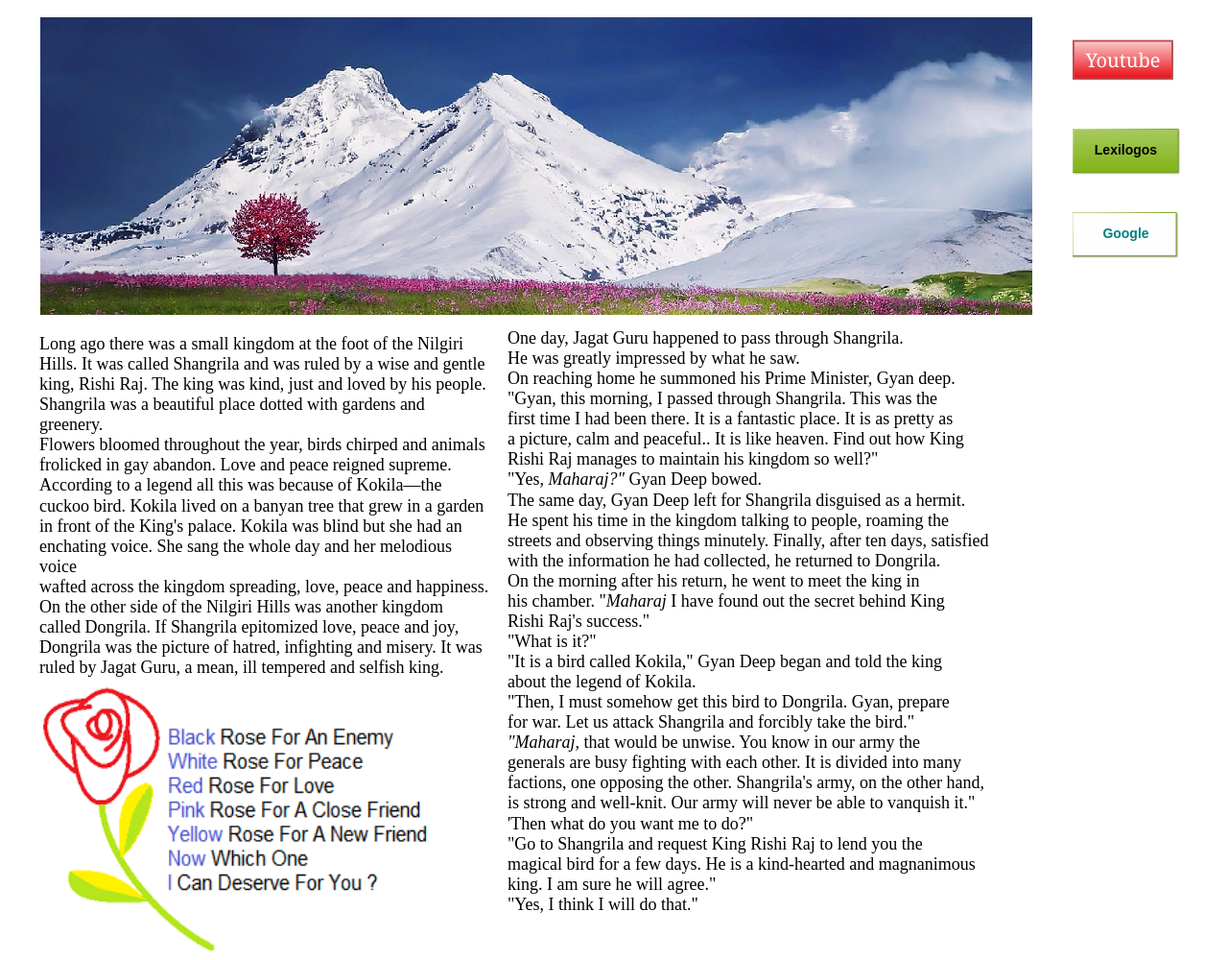
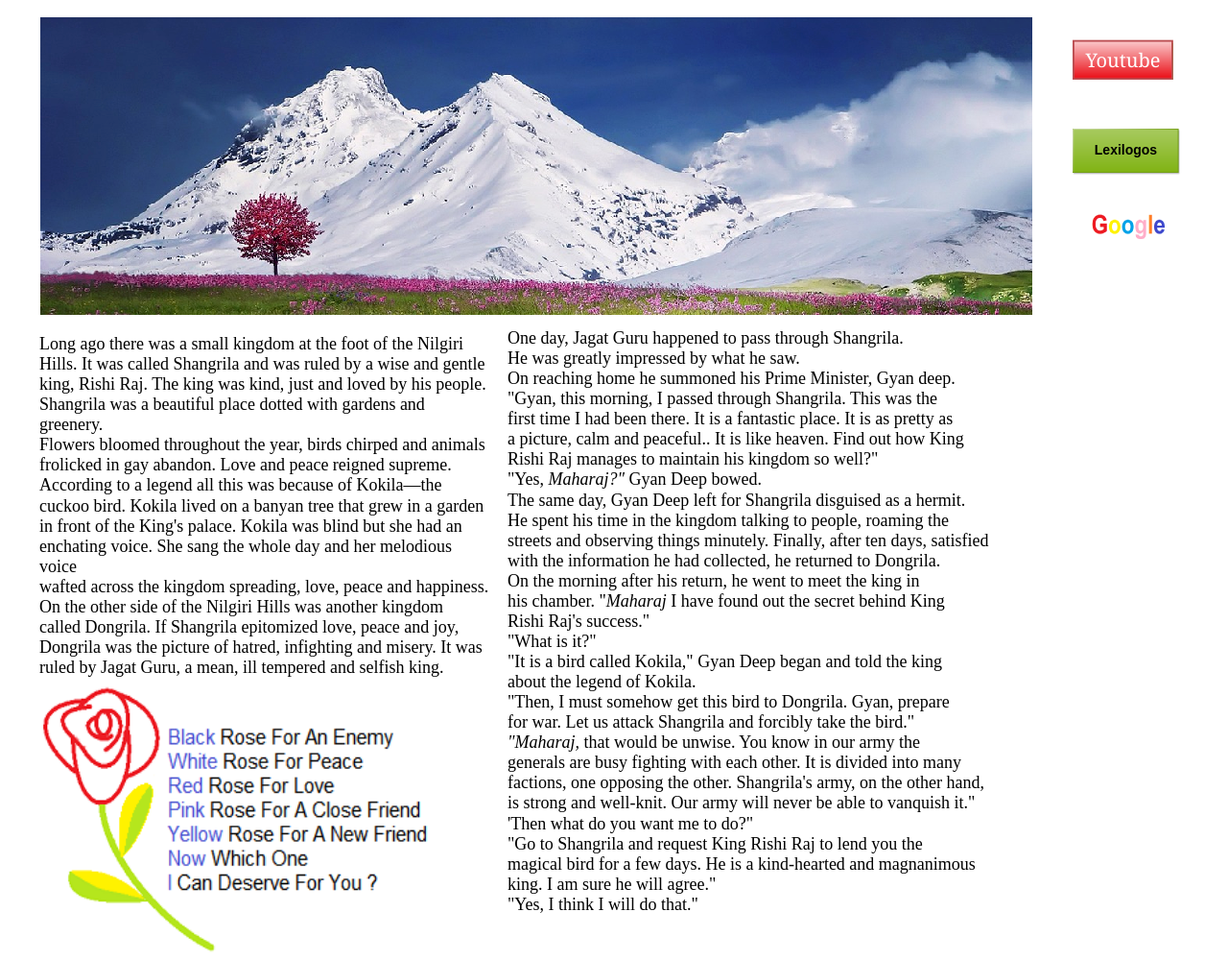
Before and after one commit to thai-githup/WhichRoseDeserve, a plain HTML site: page index.html in a window 1280 px wide. Shown: the whole page at 96% size. Drawn offline with Linux system fonts and the light colour scheme.

Commit message:
Add files via upload

```diff
--- a/index.html
+++ b/index.html
@@ -32,11 +32,10 @@ body{margin:0;padding:0;}
 .Button2:hover{background-position:0px -100px;}
 .Button2:active{background-position:0px -50px;}
 .Button2 span,.Button2:link span,.Button2:visited span{color:#000000;font-family:Arial,sans-serif;font-weight:bold;text-decoration:none;text-align:center;text-transform:none;font-style:normal;left:2px;top:14px;width:107px;height:18px;font-size:14px;display:block;position:absolute;cursor:pointer;}
-.Button3,.Button3:link,.Button3:visited{background-image:url('wpimages/wp8c853c4e_06.png');background-position:0px 0px;text-decoration:none;display:block;position:absolute;}
+.Button3,.Button3:link,.Button3:visited{background-image:url('wpimages/wpbb591031_06.png');background-position:0px 0px;text-decoration:none;display:block;position:absolute;}
 .Button3:focus{outline-style:none;}
-.Button3:hover{background-position:0px -100px;}
-.Button3:active{background-position:0px -50px;}
-.Button3 span,.Button3:link span,.Button3:visited span{color:#008080;font-family:Arial,sans-serif;font-weight:bold;text-decoration:none;text-align:center;text-transform:none;font-style:normal;left:2px;top:14px;width:107px;height:18px;font-size:14px;display:block;position:absolute;cursor:pointer;}
+.Button3:hover{background-position:0px -66px;}
+.Button3:active{background-position:0px -33px;}
 </style>
 <link rel="stylesheet" href="wpscripts/wpstyles.css" type="text/css"></head>
 
@@ -94,7 +93,7 @@ body{margin:0;padding:0;}
 <img src="wpimages/wp4ed85d62_06.png" border="0" width="422" height="293" alt="" style="position:absolute;left:16px;top:707px;">
 <a href="https://www.youtube.com/" id="btn_1" class="Button1" style="position:absolute;left:1085px;top:38px;width:113px;height:45px;"><span>Youtube</span></a>
 <a href="https://www.lexilogos.com/english/index.htm" id="btn_2" class="Button2" style="position:absolute;left:1093px;top:134px;width:115px;height:50px;"><span>Lexilogos</span></a>
-<a href="https://www.google.com/" id="btn_3" class="Button3" style="position:absolute;left:1093px;top:221px;width:115px;height:50px;"><span>Google</span></a>
+<a href="https://www.google.com/" id="btn_3" class="Button3" style="position:absolute;left:1110px;top:216px;width:85px;height:33px;"></a>
 </div>
 </body>
 </html>
```
Also changed, not shown: wpimages/wpbb591031_06.png (added).
